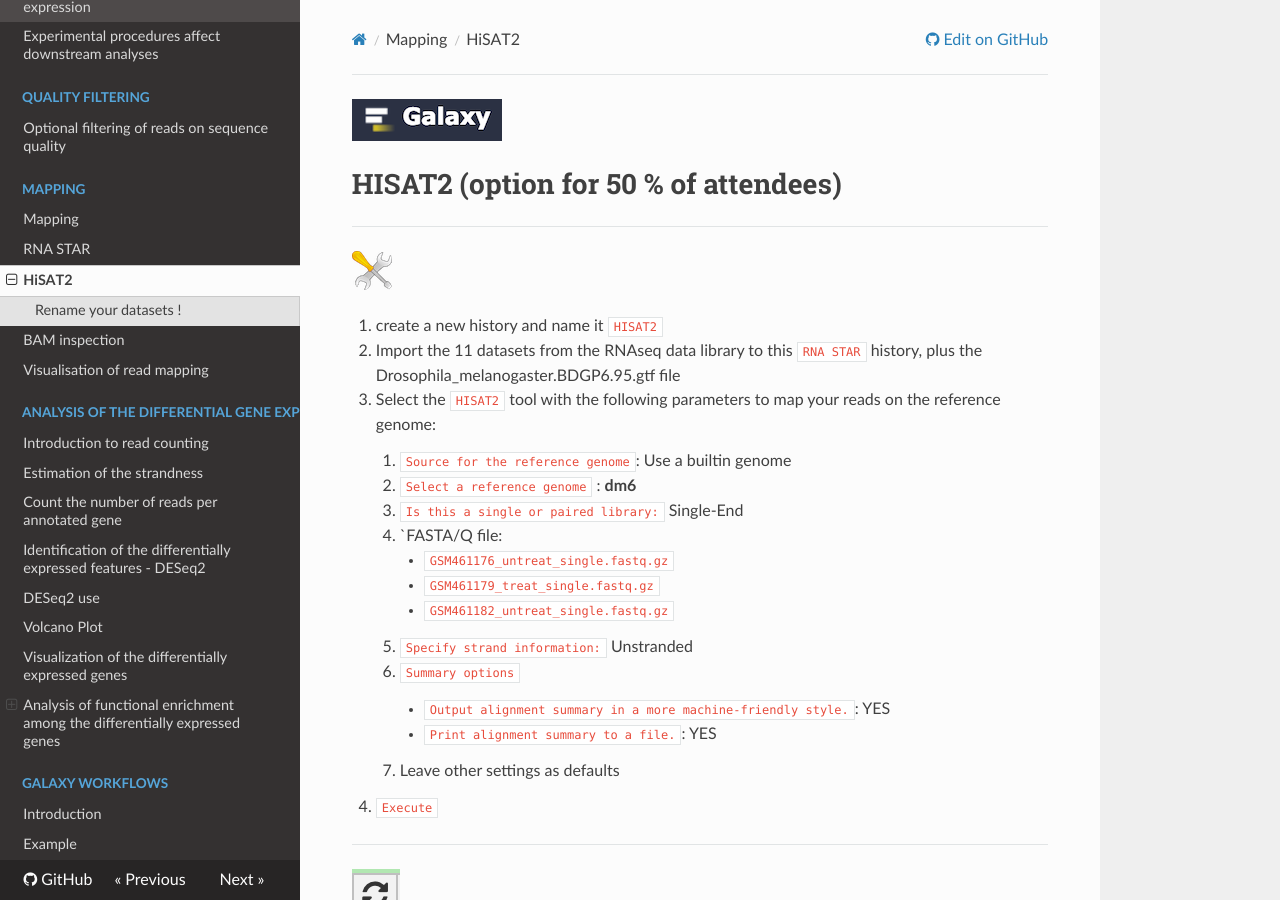
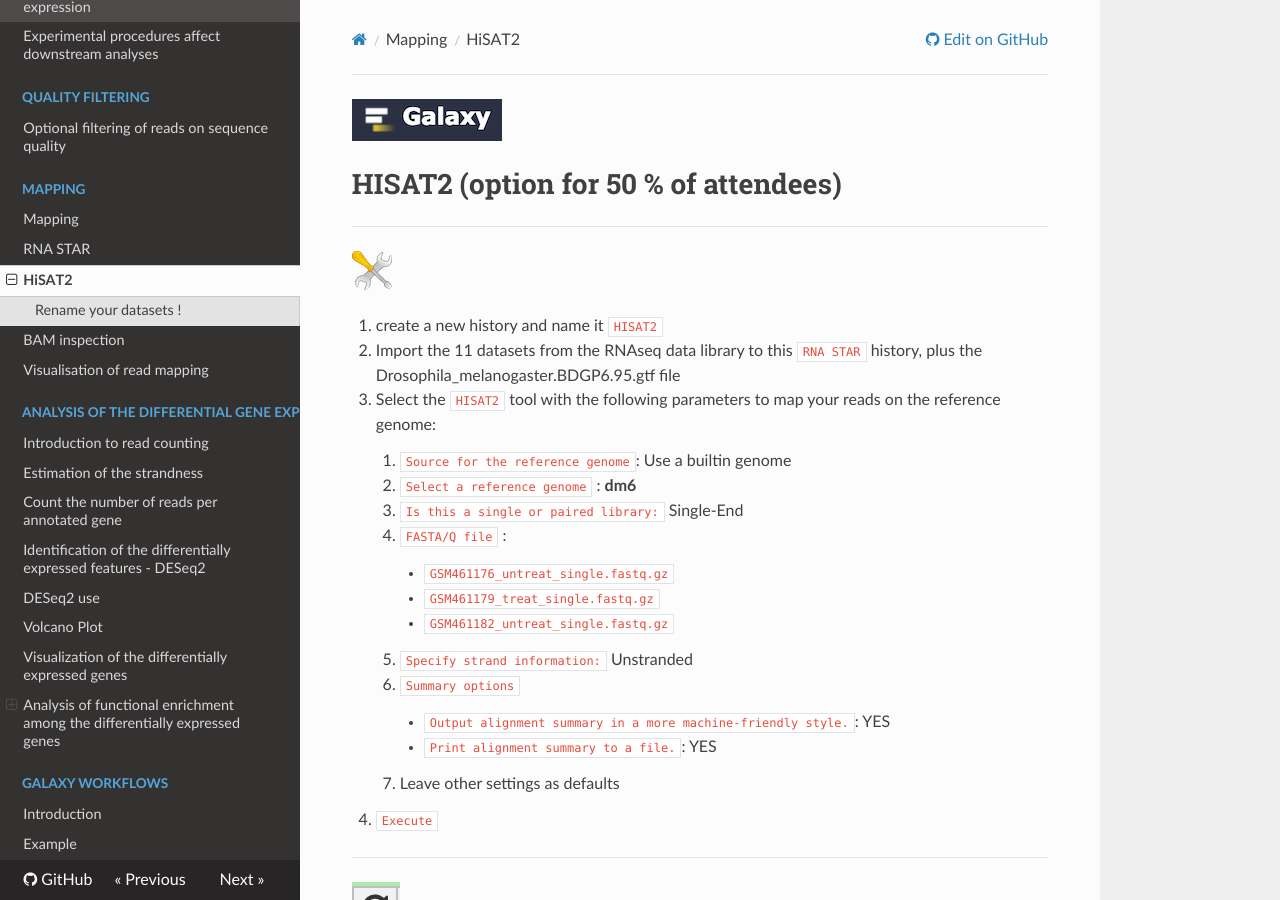
Before and after one commit to ARTbio/springday, an MkDocs documentation site: the page built from docs/hisat2.md, in a window 1280 px wide and 900 px high. Built offline with MkDocs 1.6.1, drawn with Linux system fonts in a browser that asks for light colours; nearby versions of some CDN libraries.

```diff
--- a/docs/hisat2.md
+++ b/docs/hisat2.md
@@ -11,7 +11,7 @@
       1. `Source for the reference genome`: Use a builtin genome
       2. `Select a reference genome` : **dm6**
       3. `Is this a single or paired library:` Single-End
-      4. `FASTA/Q file:
+      4. `FASTA/Q file` :
           - `GSM461176_untreat_single.fastq.gz`
           - `GSM461179_treat_single.fastq.gz`
           - `GSM461182_untreat_single.fastq.gz`
```
